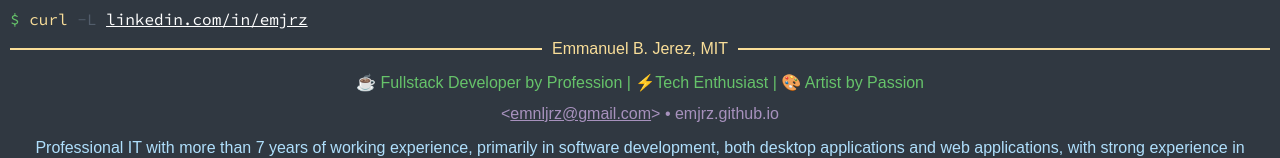
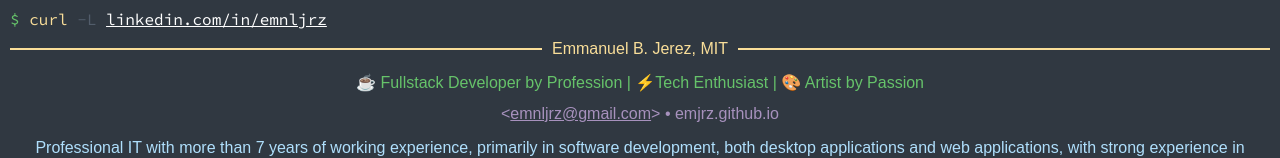
Before and after one commit to emnljrz/ogcv, an Angular app: page / in a window 1280 px wide. Shown: the top 158 px of the page. Built offline with nearby package versions, Linux system fonts and the light colour scheme.

Commit message:
fix: update linkedin Link

```diff
--- a/src/app/app.component.html
+++ b/src/app/app.component.html
@@ -6,10 +6,10 @@
 		<span class="txt-gray"> -L </span>
 		<span class="txt-white">
 			<a
-				href="https://linkedin.com/in/emjrz"
+				href="https://linkedin.com/in/emnljrz"
 				target="_blank"
 				class="txt-white"
-			>linkedin.com/in/emjrz</a>
+			>linkedin.com/in/emnljrz</a>
 		</span>
 	</div>
 	<app-section [title]="'Emmanuel B. Jerez, MIT'"></app-section>
```
Also changed, not shown: 3 other files (tests, documents, lock files or other folders).
